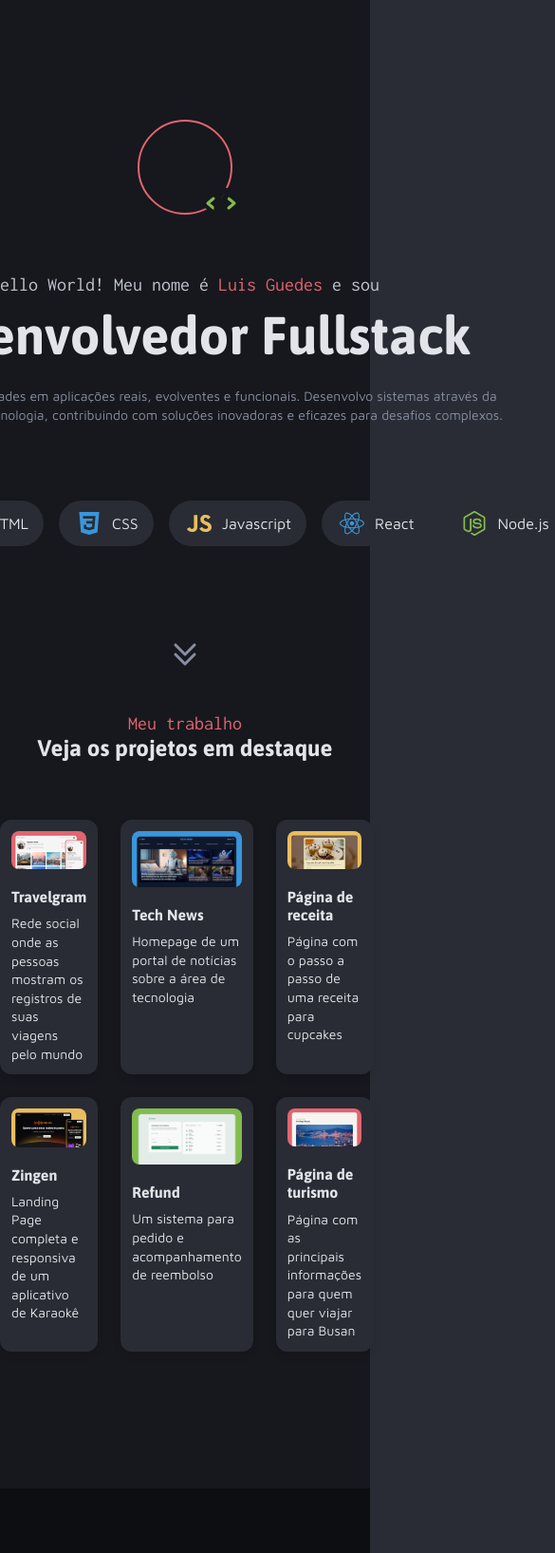
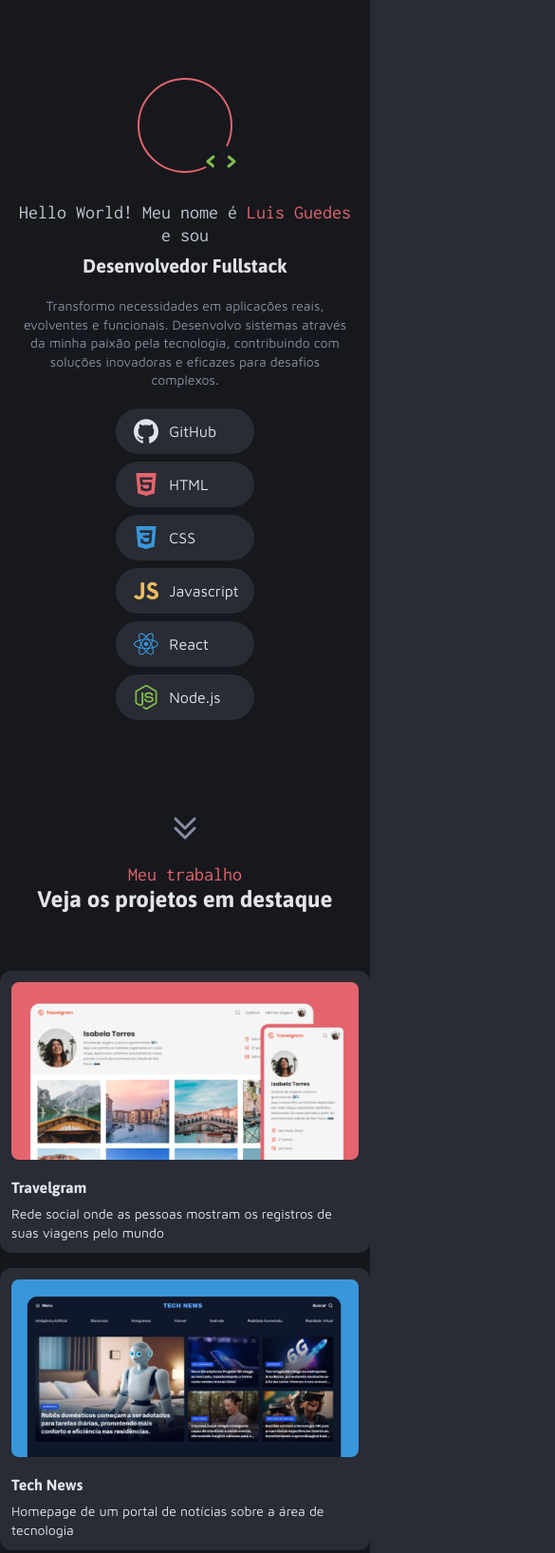
Before and after one commit to luisgcostaguedes/cgdev, a plain HTML site: page index.html in a window 390 px wide. Shown: the top 1635 px of the page at 95% size, 585 px wide, since content can reach past the window. Drawn offline with Linux system fonts and the light colour scheme.

Commit message:
ajust mobile

```diff
--- a/css/sections.css
+++ b/css/sections.css
@@ -1,3 +1,4 @@
+/* Estilos base para desktop */
 #intro {
   background-image: url(../assets/Background_Intro.png);
   background-size: cover;
@@ -13,7 +14,6 @@
     margin-bottom: 80px;
     display: flex;
     flex-direction: column;
-    justify-self: center;
     align-items: center;
     text-align: center;
     width: 680px;
@@ -32,7 +32,7 @@
 
 .tag-container {
   display: flex;
-  flex-direction: row;
+  flex-wrap: wrap; /* Permite que as tags se organizem em várias linhas */
   gap: 16px;
   justify-content: center;
   margin-bottom: 95px;
@@ -43,33 +43,28 @@
     flex-direction: row;
     align-items: center;
     border-radius: 999px;
-    width: fit-content;
     padding: 8px 16px;
     gap: 8px;
     font: var(--text-md);
     transition: background-color 0.3s ease, color 0.3s ease;
   }
-
-
 }
 
 .btn-arrow-down {
-  border: 2px solid transparent; /* Inicialmente sem contorno visível */
-  border-radius: 50%; /* Borda arredondada */
-  transition: border-color 0.3s ease; /* Suavização da transição */
+  border: 2px solid transparent;
+  border-radius: 50%;
+  transition: border-color 0.3s ease;
 }
-
 
 #projects {
   background-color: var(--base-gray200);
-  align-items: center;
   text-align: center;
   padding-bottom: 144px;
 
   .projects-container {
     margin-top: 60px;
     display: grid;
-    grid-template-columns: repeat(3, 1fr);
+    grid-template-columns: repeat(3, 1fr); /* 3 colunas padrão */
     gap: 24px;
 
     figure {
@@ -100,12 +95,85 @@
 
 #services {
   background-color: var(--base-gray100);
-  height: 480px;
+  height: auto; /* Permite altura variável em telas menores */
+  padding: 40px 20px;
 }
+
 #contact {
   background-image: url(../assets/Background_Contacts.png);
   background-size: cover;
   background-position: center;
   background-repeat: no-repeat;
-  height: 480px;
+  height: auto; /* Ajusta dinamicamente em telas menores */
+  padding: 40px 20px;
 }
+
+/* Estilos responsivos para tablets */
+@media (max-width: 768px) {
+  #intro {
+    height: auto;
+    padding: 20px;
+
+    header {
+      margin-top: 80px;
+      margin-bottom: 40px;
+      width: 90%; /* Adapta a largura para telas menores */
+      height: auto;
+
+      img {
+        padding-bottom: 32px;
+      }
+
+      h1 {
+        font-size: 24px; /* Ajuste de tamanho do título */
+      }
+    }
+  }
+
+  .tag-container {
+    gap: 12px;
+  }
+
+  #projects .projects-container {
+    grid-template-columns: repeat(2, 1fr); /* 2 colunas para tablets */
+  }
+}
+
+/* Estilos responsivos para smartphones */
+@media (max-width: 480px) {
+  #intro {
+    height: auto;
+    padding: 16px;
+
+    header {
+      margin-top: 60px;
+      margin-bottom: 20px;
+      width: 100%; /* Ocupar largura total */
+      height: auto;
+
+      img {
+        padding-bottom: 24px;
+      }
+
+      h1 {
+        font-size: 20px; /* Ajuste do título para smartphones */
+      }
+    }
+  }
+
+  .tag-container {
+    flex-direction: column; /* Empilha as tags verticalmente */
+    gap: 8px;
+  }
+
+  #projects .projects-container {
+    grid-template-columns: 1fr; /* 1 coluna para smartphones */
+    gap: 16px;
+  }
+
+  #services,
+  #contact {
+    padding: 20px;
+    height: auto;
+  }
+}
```
